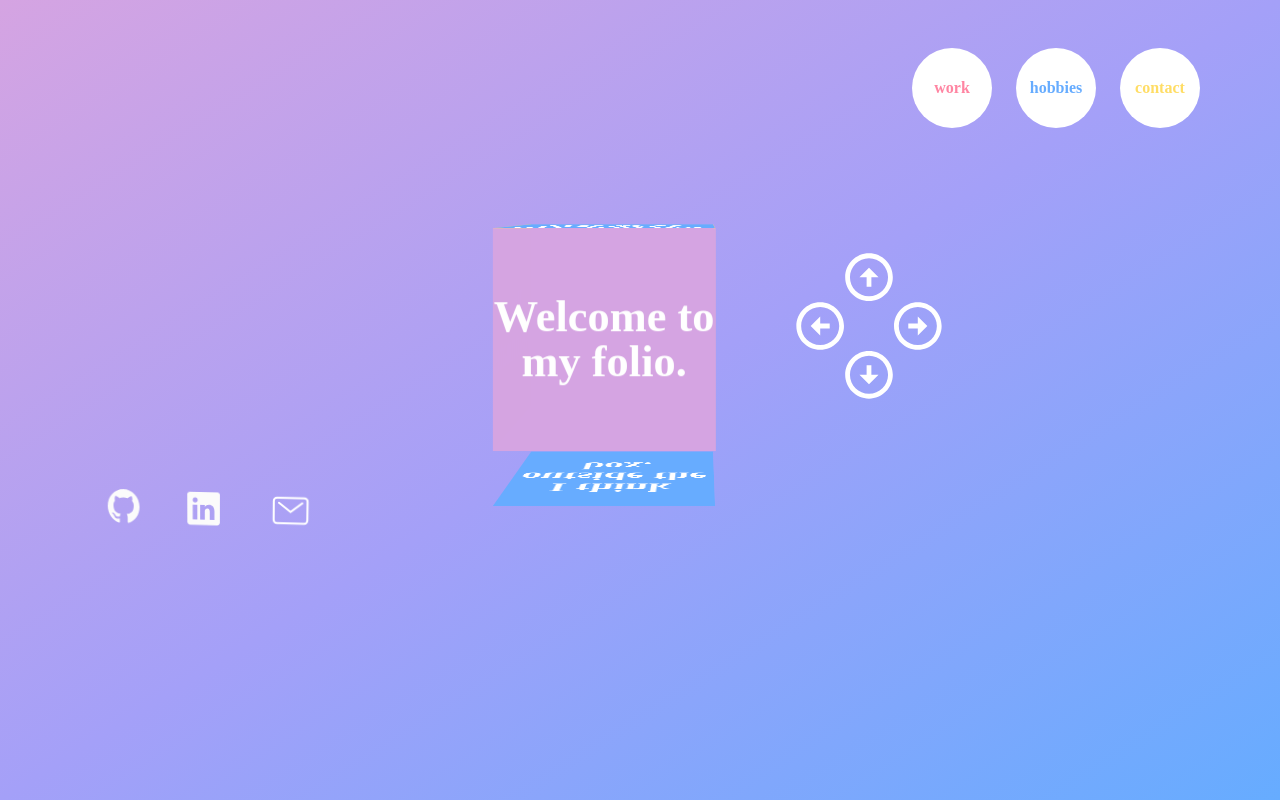
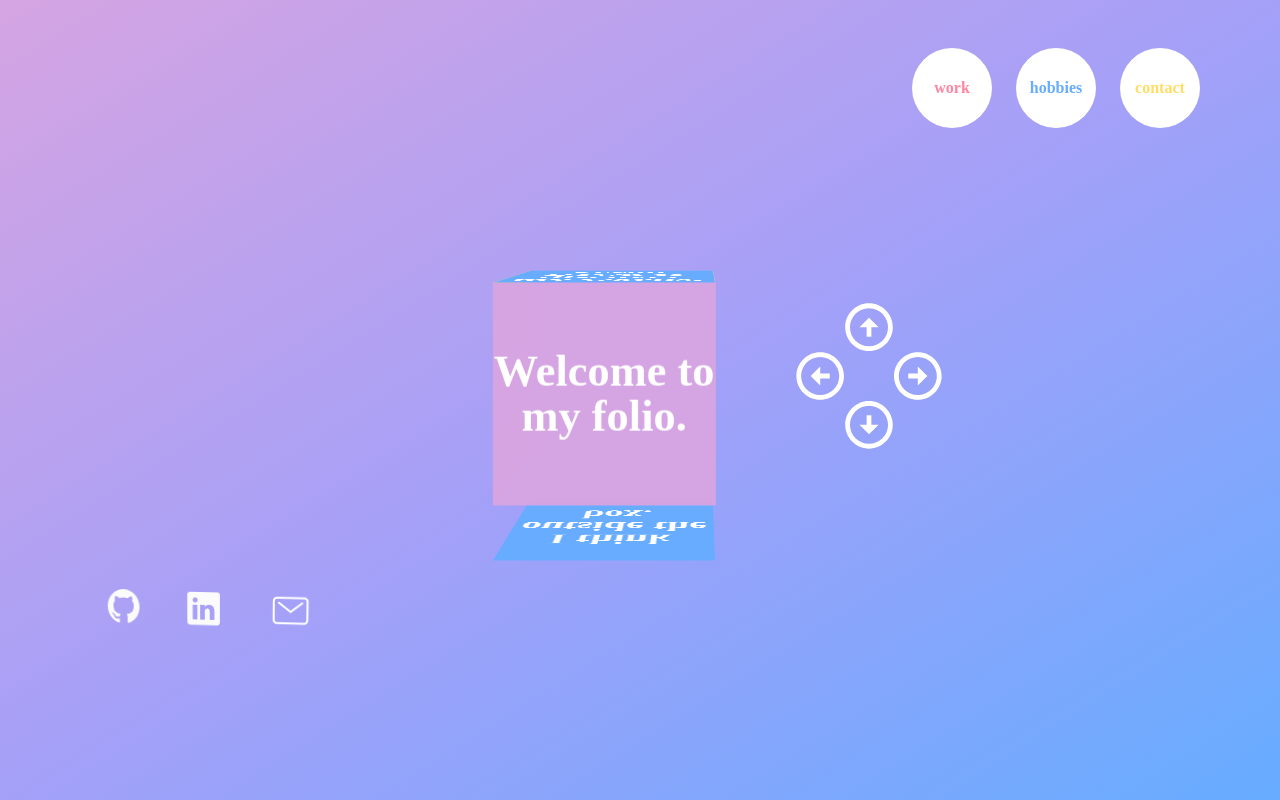
Before and after one commit to RedaHamouche/3d-cube-, a website built with Parcel: page src/index.html in a window 1280 px wide. Built offline with nearby package versions, Linux system fonts and the light colour scheme.

Commit message:
dimension dded

```diff
--- a/src/scss/layouts/_hero.scss
+++ b/src/scss/layouts/_hero.scss
@@ -1,6 +1,6 @@
 header {
   background-image: linear-gradient(to right bottom, #d5a4e2, #a4a0f8, #66acff);
-  height: 100vh;
+  min-height: 100vh;
   width: 100vw;
   .naviguation {
     display: flex;
@@ -44,6 +44,7 @@ header {
   perspective: 1000px;
   perspective-origin: 50% 10%;
   width: 70vw;
+  height: 50vh;
   margin-left: 20%;
   margin-right: 10%;
   display: flex;
@@ -56,7 +57,7 @@ header {
   transform: preserve-3d;
   width: 300px;
   height: 300px;
-  position: relative;
+
   transform-style: preserve-3d;
   transition: transform 0.7s ease-in-out;
   display: flex;
```
